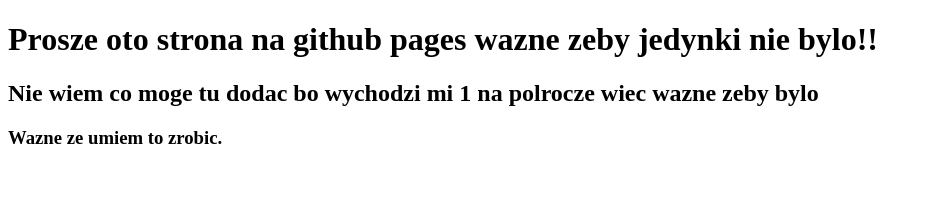
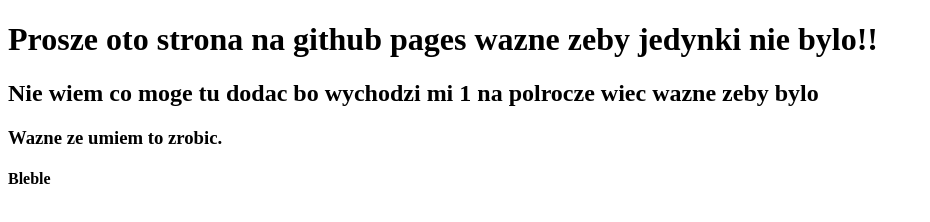
Before and after one commit to aaymha/aaymha.github.io, a plain HTML site: page index.html in a window 1280 px wide. Shown: the whole page, without its empty margins (0-930 px from the left). Drawn offline with Linux system fonts and the light colour scheme.

Commit message:
takie o
Tak o2

```diff
--- a/index.html
+++ b/index.html
@@ -10,5 +10,6 @@
     <h1>Prosze oto strona na github pages wazne zeby jedynki nie bylo!! </h1>
     <h2>Nie wiem co moge tu dodac bo wychodzi mi 1 na polrocze wiec wazne zeby bylo</h2>
     <h3>Wazne ze umiem to zrobic.</h3>
+    <h4>Bleble</h4>
 </body>
 </html>
```
